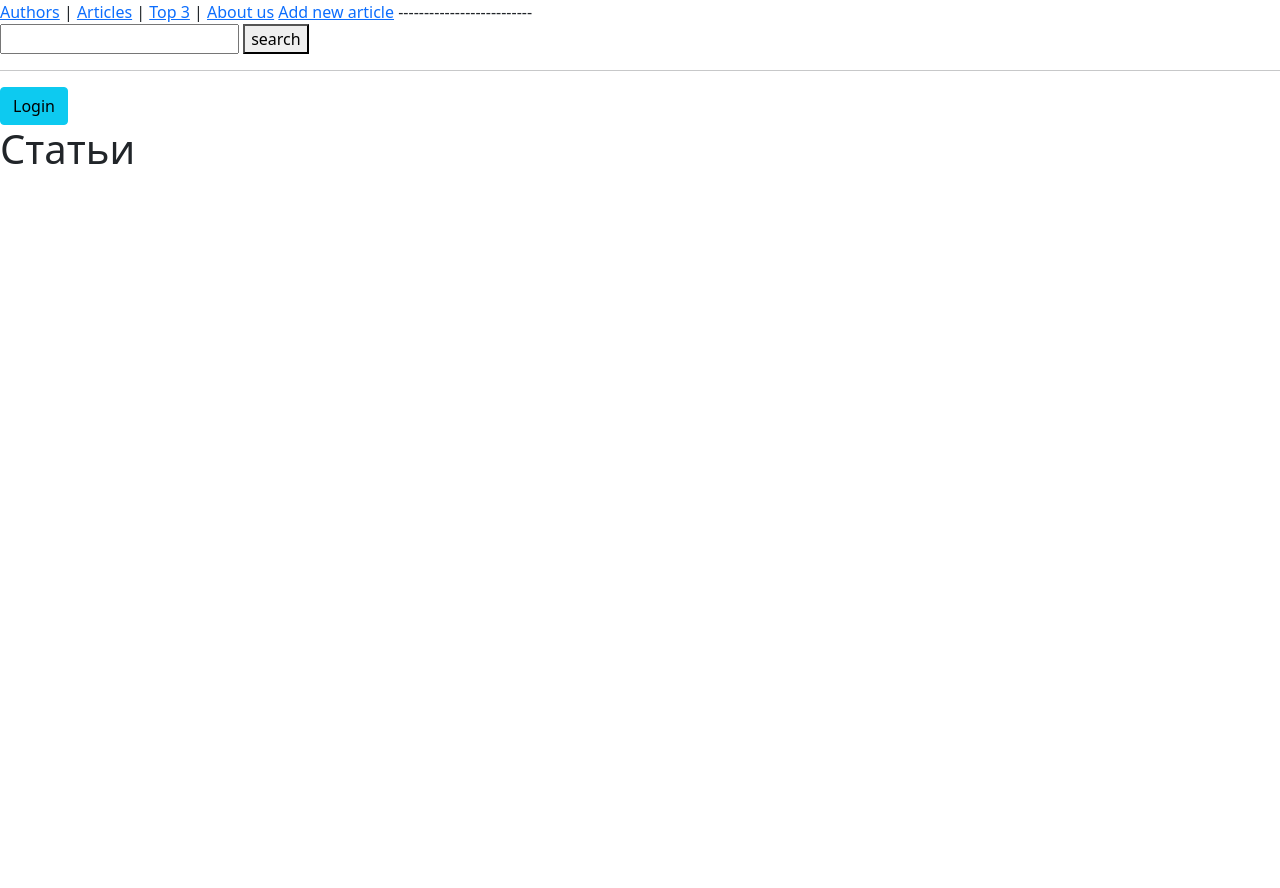
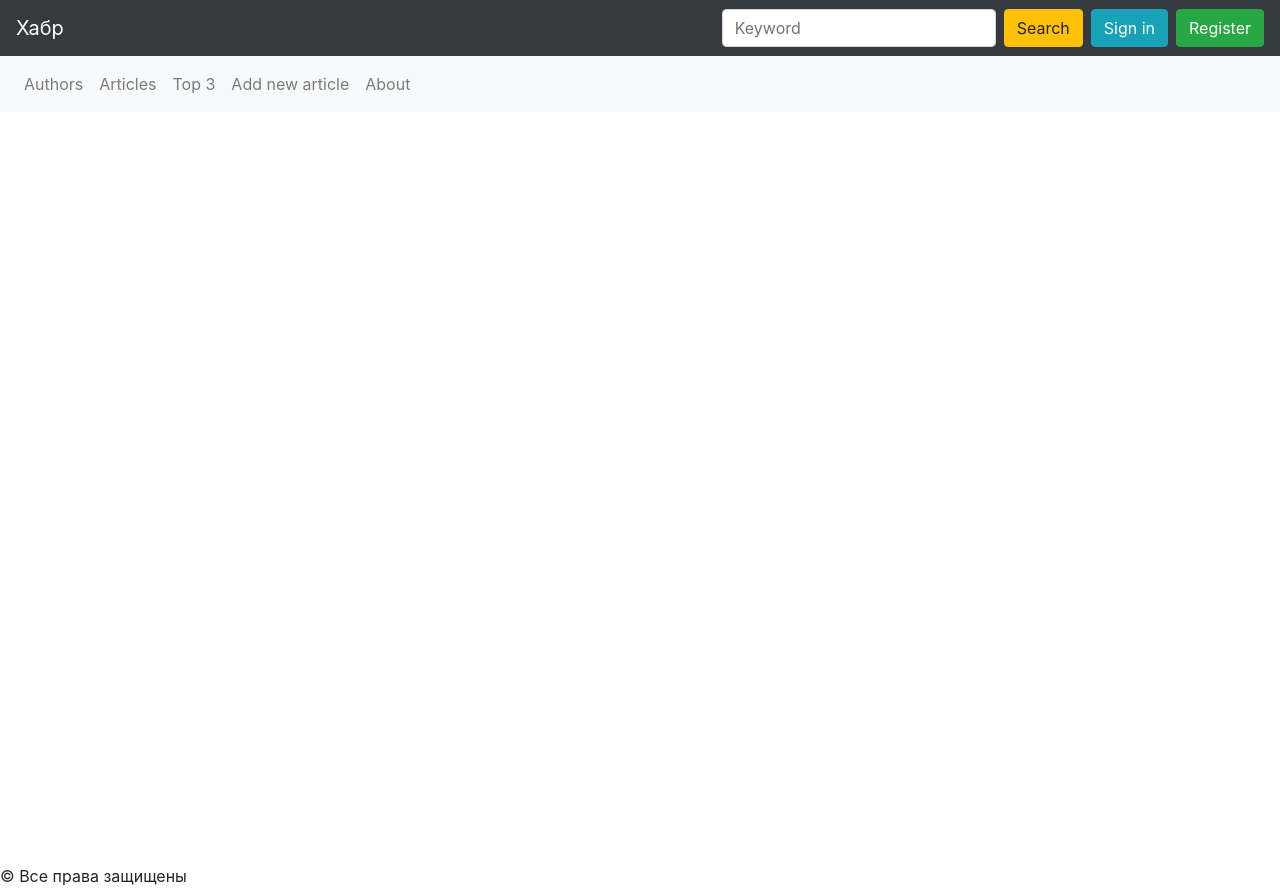
Before and after one commit to AyzKM/habr, a Django app: page / in a window 1280 px wide. Before the commit the page ends 164 px from the top, so only its background shows below. Run offline with Django 3.2, Linux system fonts and the light colour scheme; data that the repository does not hold is empty; some libraries are stand-ins or nearby versions.

Commit message:
added styles to base

```diff
--- a/core/templates/articles.html
+++ b/core/templates/articles.html
@@ -1,36 +1,23 @@
 {% extends 'base.html' %}
 
 {% block content %}
-    <h1>
-        Статьи
-    </h1>
-    <ol>
+
+    <div class="row mb-2">
         {% for article in articles %}
-        <a href="{% url 'article' article.id %}">
-            <li>{{ article.title }}</li>
-        </a>
-        {% endfor %}
-    </ol>
-
-    <form method="POST">
-
-        {% csrf_token %}
-<!--
-        <button type="submit">
-            <a href="{% url 'article-add' %}">
-                Add new article
-            </a>
-        </button>
-    </form> -->
-    <!-- <div>
-        <form action="add_article/" method="POST">
-        {% csrf_token %}
-            <input type="text" name="title">
-            <br><br>
-            <textarea name="text" id="" cols="30" rows="10"></textarea>
-            <br><br>
-            <button>сохранить</button>
-        </form>
-    </div> -->
-
+            <div class="col-md-6">
+                <div class="card flex-md-row mb-4 box-shadow h-md-250">
+                    <div class="card-body d-flex flex-column align-items-start">
+                    <strong class="d-inline-block mb-2 text-primary">{{ article.author.nickname }}</strong>
+                    <h3 class="mb-0">
+                        <a class="text-dark" href="{% url 'article' article.id %}">{{ article.title }}</a>
+                    </h3>
+                    <div class="mb-1 text-muted">{{ article.created_date }}</div>
+                    <p class="card-text mb-auto">{{ article.text }}</p>
+                    <a href="{% url 'article' article.id %}">Continue reading</a>
+                </div>
+                <img class="card-img-right flex-auto d-none d-md-block" width="200" height="250" {% if article.picture %} src='{{ article.picture.url }}' {% endif %} alt="Article image">
+            </div>
+        </div>
+    {% endfor %}
+  </div>
 {% endblock %}
--- a/core/templates/base.html
+++ b/core/templates/base.html
@@ -5,41 +5,81 @@
     <meta charset="UTF-8">
     <meta http-equiv="X-UA-Compatible" content="IE=edge">
     <meta name="viewport" content="width=device-width, initial-scale=1.0">
-    <title>Document</title>
-    <link href="https://cdn.jsdelivr.net/npm/bootstrap@5.0.0-beta1/dist/css/bootstrap.min.css" rel="stylesheet" integrity="sha384-giJF6kkoqNQ00vy+HMDP7azOuL0xtbfIcaT9wjKHr8RbDVddVHyTfAAsrekwKmP1" crossorigin="anonymous">
-    <script src="https://cdn.jsdelivr.net/npm/bootstrap@5.0.0-beta1/dist/js/bootstrap.bundle.min.js" integrity="sha384-ygbV9kiqUc6oa4msXn9868pTtWMgiQaeYH7/t7LECLbyPA2x65Kgf80OJFdroafW" crossorigin="anonymous"></script>
-    <script src="https://cdn.jsdelivr.net/npm/@popperjs/core@2.5.4/dist/umd/popper.min.js" integrity="sha384-q2kxQ16AaE6UbzuKqyBE9/u/KzioAlnx2maXQHiDX9d4/zp8Ok3f+M7DPm+Ib6IU" crossorigin="anonymous"></script>
-    <script src="https://cdn.jsdelivr.net/npm/bootstrap@5.0.0-beta1/dist/js/bootstrap.min.js" integrity="sha384-pQQkAEnwaBkjpqZ8RU1fF1AKtTcHJwFl3pblpTlHXybJjHpMYo79HY3hIi4NKxyj" crossorigin="anonymous"></script>
+    <title>{% block title %}Haabr{% endblock %}</title>
+    <link rel="stylesheet" href="https://cdn.jsdelivr.net/npm/bootstrap@4.6.0/dist/css/bootstrap.min.css" integrity="sha384-B0vP5xmATw1+K9KRQjQERJvTumQW0nPEzvF6L/Z6nronJ3oUOFUFpCjEUQouq2+l" crossorigin="anonymous">
+    <script src="https://code.jquery.com/jquery-3.5.1.slim.min.js" integrity="sha384-DfXdz2htPH0lsSSs5nCTpuj/zy4C+OGpamoFVy38MVBnE+IbbVYUew+OrCXaRkfj" crossorigin="anonymous"></script>
+    <script src="https://cdn.jsdelivr.net/npm/bootstrap@4.6.0/dist/js/bootstrap.bundle.min.js" integrity="sha384-Piv4xVNRyMGpqkS2by6br4gNJ7DXjqk09RmUpJ8jgGtD7zP9yug3goQfGII0yAns" crossorigin="anonymous"></script>
     <link rel="stylesheet" href="{% static 'mystyle.css' %}">
     {% block extra-script %}
 
     {% endblock %}
+</head>
 
-</head>
 <body>
-    <a href="{% url 'authors' %}">Authors</a> |
-    <a href="{% url 'articles' %}">Articles</a> |
-    <a href="{% url 'top' %}">Top 3</a> |
-    <a href="{% url 'about' %}">About us</a>
-    <a href="{% url 'article-add' %}">Add new article</a>
-    --------------------------
-    {% if request.user.is_authenticated %}
-        <span>hello, {{ request.user.username }}</span>
-    {% endif %}
-    <br>
-    <form action="{% url 'search' %}">
-        <input type="text" name="word">
-        <button>search</button>
-    </form>
-    <hr>
-    {% if not request.user.is_authenticated %}
-        <a class="btn btn-info" href="{% url 'sign-in' %}">Login</a>
-    {% else %}
-        <a class= "btn btn-info" href="{% url 'sign-out' %}">Logout</a>
-    {% endif %}
+    <nav class="navbar navbar-expand-lg navbar-dark bg-dark">
+        <a class="navbar-brand" href="">Хабр</a>
+        <div class="collapse navbar-collapse" id="navtop">
+            <span class="text-white-50 mr-auto">
+                {% if request.user.is_authenticated %}
+                    Hello, {{ request.user.username }}!
+                {% endif %}
+            </span>
+            <form class="form-inline my-2 my-lg-0" action="{% url 'search' %}">
+                <input class="form-control mr-sm-2" type="text" placeholder="Keyword" name="word">
+                <button class="btn btn-warning my-2 my-sm-0">Search</button>
+            </form>
+            {% if not request.user.is_authenticated %}
+                <a class='btn btn-info ml-2' href="{% url 'sign-in' %}">Sign in</a>
+                <a class='btn btn-success ml-2' href="{% url 'registration' %}">Register</a>
+            {% else %}
+                <a class='btn btn-danger ml-2' href="{% url 'sign-out' %}">Sign out</a>
+            {% endif %}
+        </div>
+    </nav>
 
-    {% block content %}
 
-    {% endblock %}
+    <nav class="navbar navbar-expand-lg bg-light navbar-light sticky-top">
+        <button class="navbar-toggler navbar-toggler-right" type="button" data-toggle="collapse" data-target="#navb">
+            <span class="navbar-toggler-icon"></span>
+        </button>
+
+        <div class="collapse navbar-collapse" id="navb">
+            <ul class="navbar-nav mr-auto">
+                <li class="nav-item">
+                    <a class="nav-link" href="{% url 'authors' %}">Authors</a>
+                </li>
+                <li class="nav-item">
+                    <a class="nav-link" href="{% url 'articles' %}">Articles</a>
+                </li>
+                <li class="nav-item">
+                    <a class="nav-link" href="{% url 'top' %}">Top 3</a>
+                </li>
+                <li class="nav-item">
+                    <a class="nav-link" href="{% url 'article-add' %}">Add new article</a>
+                </li>
+                <li class="nav-item">
+                    <a class="nav-link" href="{% url 'about' %}">About</a>
+                </li>
+            </ul>
+        </div>
+    </nav>
+
+    <div class='container-fluid'>
+        <br>
+        <div class="row">
+            <div class="col-lg-1"></div>
+            <div class="col-lg-9 col-md-10 col-sm-12">
+                {% block content %}
+                {% endblock %}
+            </div>
+            <!-- <div class="col-lg-2 col-md-2 col-sm-12">
+                Side panel
+            </div> -->
+        </div>
+    </div>
+    <br><br><br><br><br><br><br><br><br><br><br><br><br><br><br><br><br><br><br><br><br><br><br><br><br><br><br><br><br><br>
+    <footer>© Все права защищены</footer>
+
+
 </body>
 </html>
```
